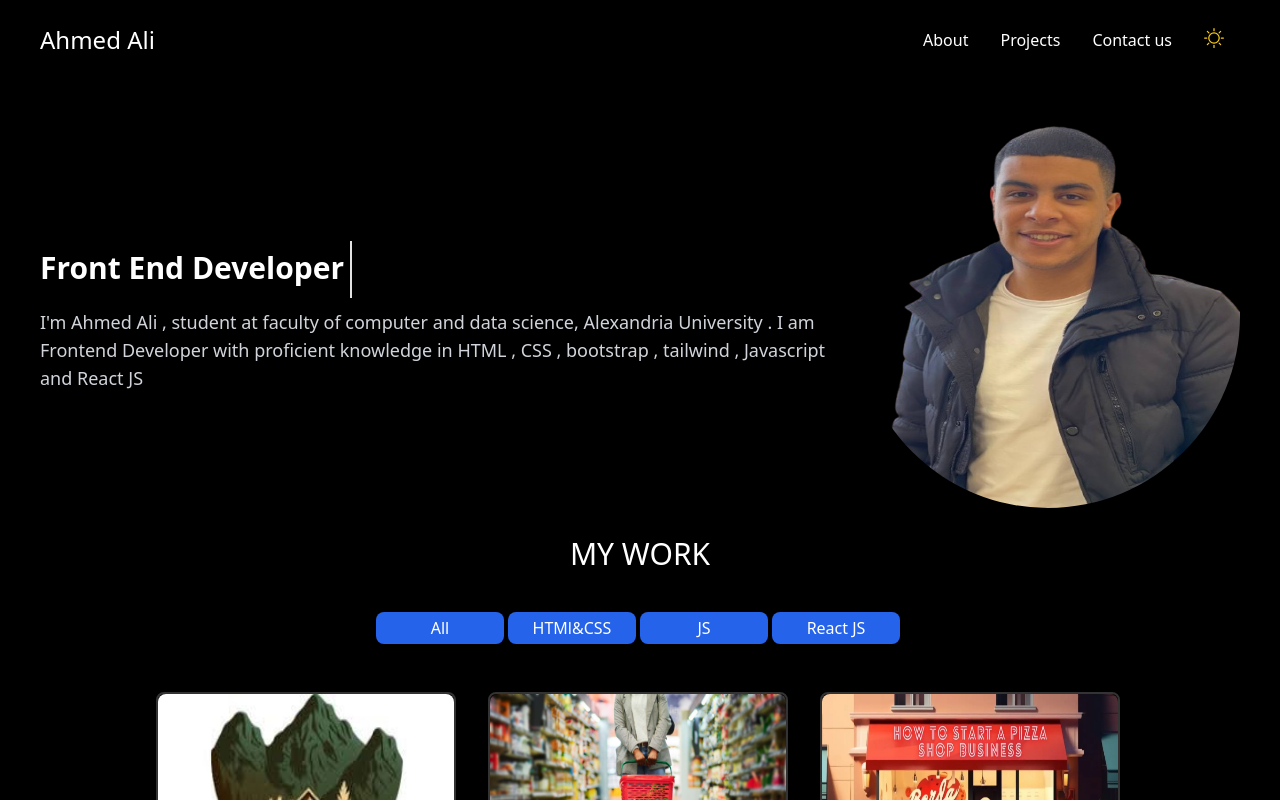
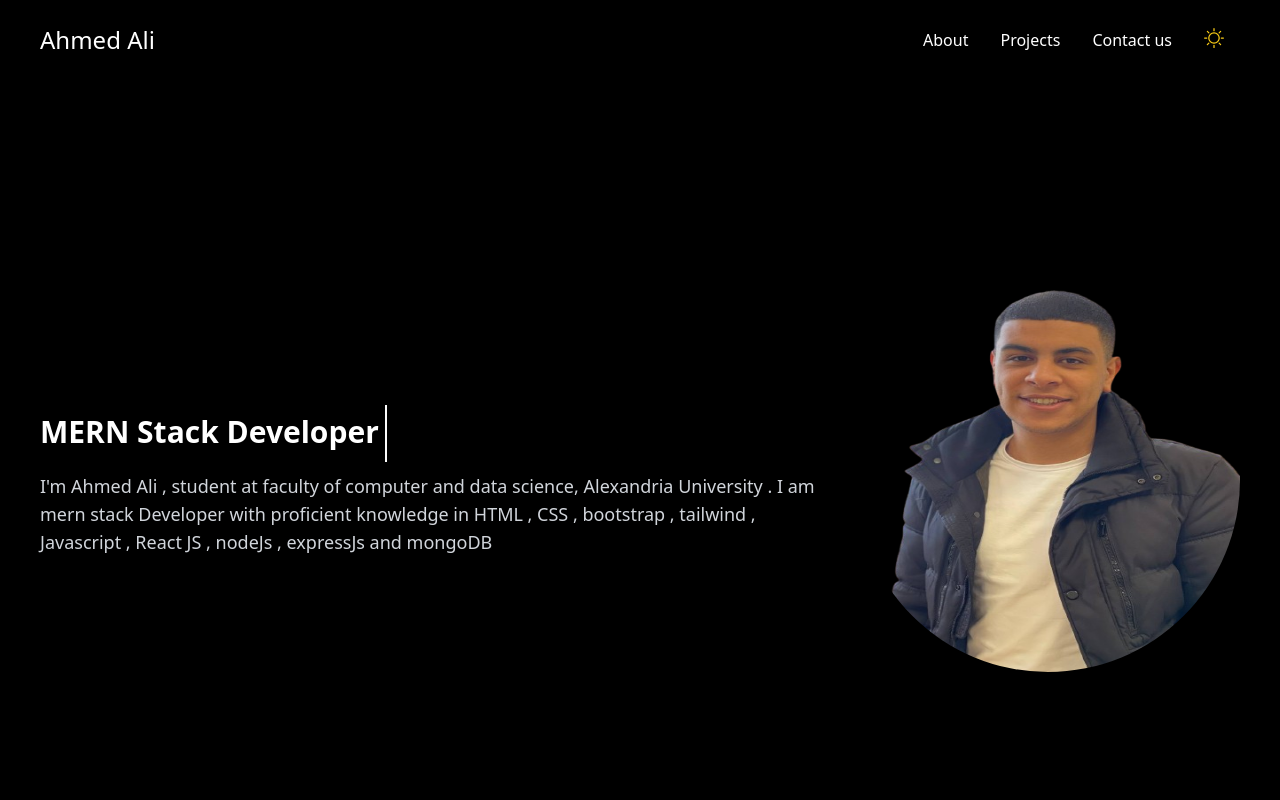
Before and after one commit to A7med3li011/portfolio, a React (Create React App) app: page / in a window 1280 px wide. Shown: the top 800 px of the page. Built offline with nearby package versions, Linux system fonts and the light colour scheme.

Commit message:
lastChange

```diff
--- a/package.json
+++ b/package.json
@@ -10,6 +10,7 @@
     "react": "^18.3.1",
     "react-dom": "^18.3.1",
     "react-icons": "^5.3.0",
+    "react-router-dom": "^7.0.2",
     "react-scripts": "5.0.1",
     "web-vitals": "^2.1.4"
   },
--- a/src/Components/About.jsx
+++ b/src/Components/About.jsx
@@ -2,10 +2,10 @@ import React from 'react'
 
 export default function About() {
     return (
-        <div className=' px-10 py-3 lg:flex-row flex-col gap-y-5 text-center lg:text-start  mt-8  flex justify-between items-center'>
+        <div className=' px-10 py-3 lg:flex-row flex-col gap-y-5 text-center lg:text-start    flex justify-between items-center h-[100vh]'>
             <div className="left lg:w-2/3   ">
-            <h1 className="animated-text mb-4 "><span className='after:bg-white dark:after:bg-black text-2xl sm:text-3xl pb-4'>Front End Developer</span></h1>
-                <p className='md:text-lg text-gray-500 dark:text-gray-300'>I'm Ahmed Ali , student at faculty of computer and data science, Alexandria University . I am Frontend Developer with proficient knowledge in HTML , CSS  , bootstrap , tailwind , Javascript  and React JS </p>
+            <h1 className="animated-text mb-4 "><span className='after:bg-white dark:after:bg-black text-2xl sm:text-3xl pb-4'>MERN Stack Developer</span></h1>
+                <p className='md:text-lg text-gray-500 dark:text-gray-300'>I'm Ahmed Ali , student at faculty of computer and data science, Alexandria University . I am mern stack Developer with proficient knowledge in HTML , CSS  , bootstrap , tailwind , Javascript , React JS , nodeJs , expressJs and mongoDB </p>
             </div>
             <div className="right    ">
 
--- a/src/Components/AltNav.jsx
+++ b/src/Components/AltNav.jsx
@@ -1,6 +1,6 @@
-import React, { useEffect, useState } from 'react'
-import { FaBars, FaMoon } from 'react-icons/fa'
-import { GoSun } from 'react-icons/go'
+import React, {  useState } from 'react'
+import { FaBars } from 'react-icons/fa'
+
 import Mode from './Mode'
 
 export default function AltNav() {
--- a/src/Components/App.js
+++ b/src/Components/App.js
@@ -4,38 +4,45 @@ import About from './About';
 import Contact from './Contact';
 import MyWork from './MyWork';
 import NavBar from './NavBar';
-import { useEffect, useState } from 'react';
+import { useState } from 'react';
+import { createHashRouter, RouterProvider } from 'react-router-dom';
+import Layout from './Layout';
+import PageNotFound from './PageNotFound';
 
-let x =10
+
 function App() {
-  const [toggle,setToggle] = useState(false)
-  // const scrollx = useState(window.scrollY)
+  // const [toggle,setToggle] = useState(false)
 
-    function onscroll(e){
-      if(document.documentElement.scrollTop > 300) setToggle(true)
-      if(document.documentElement.scrollTop < 300) setToggle(false)
+  //   window.addEventListener('scroll',onscroll)
 
-    }
-    window.addEventListener('scroll',onscroll)
+  //  function handleScroll(){
+  //   document.documentElement.scrollTop = 0
+  //  }
+  const router = createHashRouter([
+    {
+      element: <Layout />, children: [
 
-   function handleScroll(){
-    document.documentElement.scrollTop = 0
+
+        { path: "/", element: <About />  },
+        { path: "work", element: <MyWork />  },
+        { path: "contact", element: <Contact/>  },
+
+        { path: "*", element:  <PageNotFound />  },
+
+
+      ]
+    },
+
+  ])
+  return (
+    <RouterProvider router={router} />
+  )
 }
 
-  return (
-  <div className='main dark:bg-black dark:text-white '>
-    <NavBar/>
-
-    <About/>
-
-    <MyWork/>
-
-    <Contact/>
 
 
-{ toggle&& <div onClick={handleScroll} className=' cursor-pointer w-fit text-white bg-black text-2xl py-3 px-3 rounded-full fixed bottom-5 right-5'><IoIosArrowUp /></div> }
- </div>
-  );
-}
+
 
 export default App;
+/* { toggle&& <div onClick={handleScroll} className=' cursor-pointer w-fit text-white bg-black text-2xl py-3 px-3 rounded-full fixed bottom-5 right-5'><IoIosArrowUp /></div> }
+ */
--- a/src/Components/Contact.jsx
+++ b/src/Components/Contact.jsx
@@ -1,4 +1,4 @@
-import React, { useState } from 'react'
+import React, { useRef, useState } from 'react'
 import { IoIosSend } from 'react-icons/io'
 import emailjs from "@emailjs/browser"
 
@@ -9,6 +9,7 @@ export default function Contact() {
     const [name,SetName] = useState("")
     const [email,SetEmail] = useState("")
     const [message,SetMessage] = useState("")
+
 
     function handleSumbit(e){
         e.preventDefault()
@@ -29,7 +30,7 @@ export default function Contact() {
         }).catch(err=>console.log(err))
     }
   return (
-    <div className='py-5 mt-3'>
+    <div className='py-5 mt-3 h-[100vh]' >
         <h2 className='text-xl sm:text-3xl  text-center'>Let's Work Together</h2>
 
         <form onSubmit={handleSumbit} className='bg-slate-100 w-full sm:w-2/3 mx-auto py-5 px-6 rounded-lg mt-5 dark:bg-black shadow-md'  >
--- /dev/null
+++ b/src/Components/Layout.js
@@ -0,0 +1,12 @@
+import React from 'react'
+import NavBar from './NavBar'
+import { Outlet } from 'react-router-dom'
+
+export default function Layout() {
+  return (
+    <div className='main dark:bg-black dark:text-white '>
+        <NavBar/>
+        <Outlet/>
+    </div>
+  )
+}
--- a/src/Components/MyWork.jsx
+++ b/src/Components/MyWork.jsx
@@ -1,24 +1,42 @@
-import React, { useState } from 'react'
-import Card from './Card'
-import { FaBootstrap, FaCss3, FaHtml5, FaJs, FaReact } from 'react-icons/fa';
-import { RiTailwindCssFill } from 'react-icons/ri';
+import React, { useState } from "react";
+import Card from "./Card";
+import {
+  FaBootstrap,
+  FaCss3,
+  FaHtml5,
+  FaJs,
+  FaNodeJs,
+  FaReact,
+} from "react-icons/fa";
+import { RiTailwindCssFill } from "react-icons/ri";
+import { SiMongodb } from "react-icons/si";
+// import AEIMage from "./public/AE.a58c454d209274086051.jpg"
 const works = [
+  {
+    name: " American Eagle Outfitters e-commerce platform",
+    link: "https://ae-frontend-two.vercel.app/",
+    tec: "node",
+    img: "./AE.a58c454d209274086051.jpg",
+    des: `Frontend:used Redux Toolkit for state management and Tailwind CSS for a clean, responsive design, ensuring smooth navigation and a seamless user experience.
+                Backend: used nodeJs & express & MongoDB with Mongoose
+         `,
+    icon: [<FaReact />, <RiTailwindCssFill />, <FaNodeJs />, <SiMongodb />],
+  },
   {
     name: "The-Wild-Oasis",
     link: "https://the-wild-oasis-phi-five.vercel.app",
     tec: "React",
     img: "./oasisjpg.jpg",
     des: "The Wild Oasis is a React application build for hotel service. I built this project while practicing React, Supabase and more ,using a lot of libraries like react-query, react-router-dom , react-hooks-useform ,etc provide validation ,authentication,autherization and dark mode and crud operations",
-        icon:[<FaReact />,<RiTailwindCssFill />]
+    icon: [<FaReact />, <RiTailwindCssFill />],
   },
   {
     name: "Shopping-Store",
     link: "https://the-shopping-store.vercel.app/",
     tec: "React",
     img: "./shop.jpg",
-        des: "Shopping-Store is a React application build by using a lot of libraries like react-query, react-router-dom , formik ,yup,helmet ,etc provide validation ,authentication,autherization and crud operations"
-        ,icon:[<FaReact />,<FaBootstrap />]
-
+    des: "Shopping-Store is a React application build by using a lot of libraries like react-query, react-router-dom , formik ,yup,helmet ,etc provide validation ,authentication,autherization and crud operations",
+    icon: [<FaReact />, <FaBootstrap />],
   },
   {
     name: "pizza-Store",
@@ -26,7 +44,7 @@ const works = [
     tec: "React",
     img: "./pizza.webp",
     des: "pizza-Store is a React application build by using a lot of libraries like axios, reduxToolKit ,etc provide crud operations",
-    icon:[<FaReact />,<RiTailwindCssFill />]
+    icon: [<FaReact />, <RiTailwindCssFill />],
   },
 
   {
@@ -35,7 +53,7 @@ const works = [
     tec: "JS",
     img: "./game.jpg",
     des: "game site deal with API display many games and filtering data which recieved from API  ",
-        icon:[<FaJs />,<FaBootstrap />]
+    icon: [<FaJs />, <FaBootstrap />],
   },
   {
     name: "Weather-App",
@@ -43,7 +61,7 @@ const works = [
     tec: "JS",
     img: "./weather.jpg",
     des: "Weather App (Vanilla JS) A website to determine the weather for 3 days by specifying your location and the country in which you are located  and predict two days after ",
-        icon:[<FaJs />,<FaBootstrap />]
+    icon: [<FaJs />, <FaBootstrap />],
   },
   {
     name: "CRUD-System",
@@ -51,7 +69,7 @@ const works = [
     tec: "JS",
     img: "./crud.png",
     des: "crud system allow user to inserte, delete , update ,search  with friendly UI",
-        icon:[<FaJs />,<FaBootstrap />]
+    icon: [<FaJs />, <FaBootstrap />],
   },
   {
     name: "Guess-Game",
@@ -59,7 +77,7 @@ const works = [
     tec: "JS",
     img: "./mindGame.jpg",
     des: " allows to user to predict letters of the word and check if his prediction was right or wrong and provide specific number of tries",
-        icon:[<FaJs />,<FaBootstrap />]
+    icon: [<FaJs />, <FaBootstrap />],
   },
   {
     name: "creativo",
@@ -67,33 +85,58 @@ const works = [
     tec: "css",
     img: "./bnt.png",
     des: "template with html and css with ",
-        icon:[<FaCss3 />,<FaHtml5 />]
+    icon: [<FaCss3 />, <FaHtml5 />],
   },
-
-]
+];
 
 export default function MyWork() {
-    const [sort,sortValue] = useState(null)
+  const [sort, sortValue] = useState(null);
   let data;
 
-    if(sort ==="all" || sort === null) data = works
+  if (sort === "all" || sort === null) data = works;
 
-    if(sort ==="css") data = works.filter(item=>item.tec ==="css")
-    if(sort ==="JS") data = works.filter(item=>item.tec ==="JS")
-    if(sort ==="React") data = works.filter(item=>item.tec ==="React")
+  if (sort === "fullstack") data = works.filter((item) => item.tec === "node");
+  if (sort === "JS") data = works.filter((item) => item.tec === "JS");
+  if (sort === "React") data = works.filter((item) => item.tec === "React");
 
   return (
-        <div className='px-10 py-4 bg-slate-100 dark:bg-black'>
-            <h2 className=' text-center sm:text-3xl text-xl   mb-8' >MY WORK</h2>
-            <div className='flex py-2 justify-center mb-10' >
-                <button onClick={(e)=>sortValue(e.target.value)} value={"all"} className='w-32 rounded-lg text-white sm:py-1 bg-blue-600 me-1 px-2' >All</button>
-                <button onClick={(e)=>sortValue(e.target.value)} value={"css"} className='w-32 rounded-lg text-white sm:py-1 bg-blue-600 me-1 px-2' >HTMl&CSS</button>
-                <button onClick={(e)=>sortValue(e.target.value)} value={"JS"} className='w-32 rounded-lg text-white sm:py-1 bg-blue-600 me-1 px-2' >JS</button>
-                <button onClick={(e)=>sortValue(e.target.value)} value={"React"} className='w-32 rounded-lg text-white sm:py-1 bg-blue-600 me-1 px-2' >React JS</button>
+    <div className="px-10 py-4 bg-slate-100 dark:bg-black">
+      <h2 className=" text-center sm:text-3xl text-xl   mb-8">MY WORK</h2>
+      <div className="flex py-2 justify-center mb-10">
+        <button
+          onClick={(e) => sortValue(e.target.value)}
+          value={"all"}
+          className="w-32 rounded-lg text-white sm:py-1 bg-blue-600 me-1 px-2"
+        >
+          All
+        </button>
+        <button
+          onClick={(e) => sortValue(e.target.value)}
+          value={"fullstack"}
+          className="w-32 rounded-lg text-white sm:py-1 bg-blue-600 me-1 px-2"
+        >
+          FullStack
+        </button>
+        <button
+          onClick={(e) => sortValue(e.target.value)}
+          value={"React"}
+          className="w-32 rounded-lg text-white sm:py-1 bg-blue-600 me-1 px-2"
+        >
+          React JS
+        </button>
+        <button
+          onClick={(e) => sortValue(e.target.value)}
+          value={"JS"}
+          className="w-32 rounded-lg text-white sm:py-1 bg-blue-600 me-1 px-2"
+        >
+          JS
+        </button>
       </div>
-            <div className='flex  justify-center items-center flex-wrap gap-x-7'>
-                {data?.map(task => <Card task={task} key={task.link} />)}
+      <div className="flex  justify-center items-center flex-wrap gap-x-7">
+        {data?.map((task) => (
+          <Card task={task} key={task.link} />
+        ))}
       </div>
     </div>
-    )
+  );
 }
--- /dev/null
+++ b/src/Components/PageNotFound.js
@@ -0,0 +1,9 @@
+import React from 'react'
+
+export default function PageNotFound() {
+  return (
+    <div>
+      not found
+    </div>
+  )
+}
```
Also changed, not shown: src/Components/NavBar.jsx (+5 -14 lines), public/AE.a58c454d209274086051.jpg (added), 1 other file (tests, documents, lock files or other folders). Lines whose indentation alone changed are shown as unchanged.
